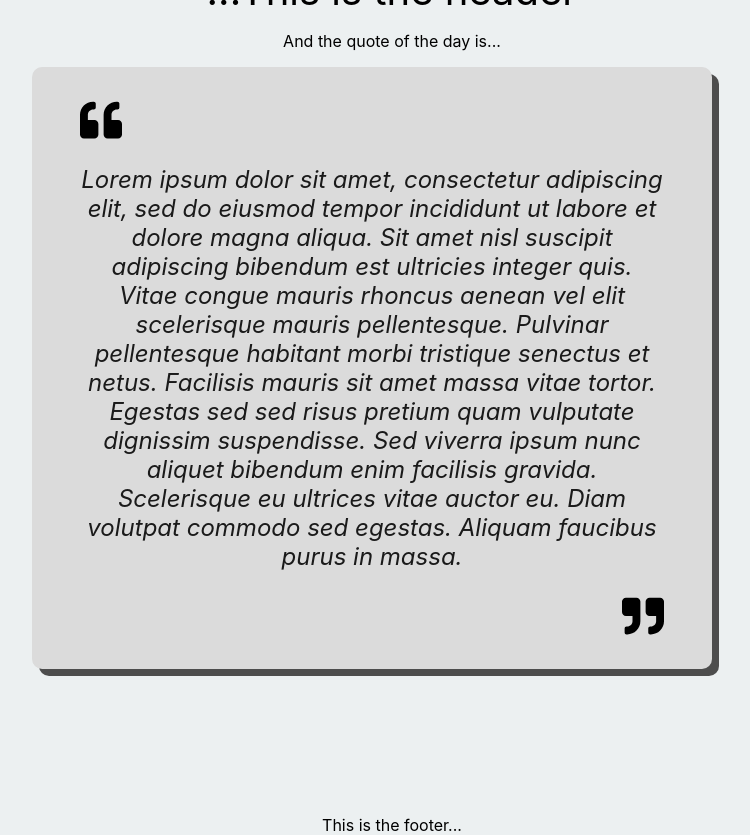
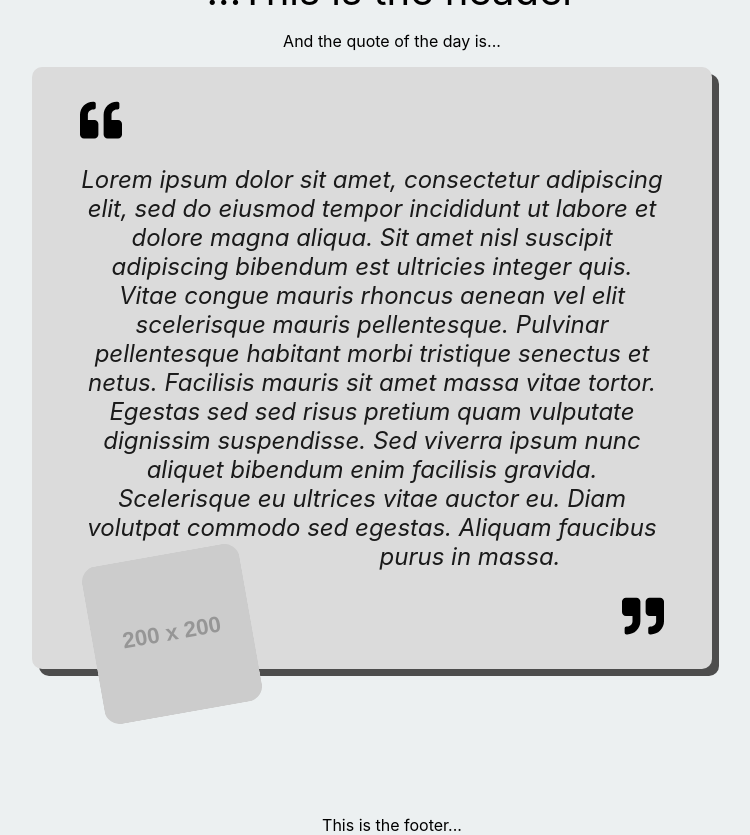
Before and after one commit to HalfMillennium/mnemo-app, a React (Create React App) app: page / in a window 1280 px wide. Shown: the whole page, without its empty margins (248-998 px from the left). Built offline with nearby package versions, Linux system fonts and the light colour scheme.

Commit message:
Introduce placeholder image on bottom-left of quote card on ShowThoughtsPage.tsx. Eventually, this will contain an image of the person searched for on the previous page. Also add note about implementing Redux to avoid an instance of prop-drilling.

```diff
--- a/src/features/styles/thoughts/QuoteCard.css
+++ b/src/features/styles/thoughts/QuoteCard.css
@@ -43,6 +43,21 @@
     flex-basis: 100%;
 }
 
+.floated-left {
+    float: left;
+    width: wrap;
+    margin: 0.75rem;
+    padding-right: 0.75rem;
+}
+
+.person-image {
+    max-width: 10rem;
+    border-radius: 1rem;
+    bottom: 0;
+    left: 0;
+    transform: rotate(-10deg);
+}
+
 @media screen and (min-width: 800px) {
     .column {
         flex: 1;
--- a/src/features/thoughts/QuoteCard.tsx
+++ b/src/features/thoughts/QuoteCard.tsx
@@ -4,13 +4,18 @@ import '../styles/thoughts/QuoteCard.css';
 
 const QUOTE_ICON_SIZE = 42;
 
-export default function ThoughtDisplay(props: {quote: string}) {
+export default function QuoteCard(props: {quote: string}) {
     const quote = props.quote;
     return (
         <>
             <div className="quote-container">
                 <div className="row qoute-left-container"><FaQuoteLeft className="pad-top-2" size={QUOTE_ICON_SIZE}/></div>
-                <p className="quote">{quote}</p>
+                <p className="quote">
+                    {quote}
+                    <div className="floated-left">
+                        <img className="person-image" src="https://via.placeholder.com/200" alt="placeholder"></img>
+                    </div>
+                </p>
                 <div className="row quote-right-container"><FaQuoteRight className="pad-bot-2" size={QUOTE_ICON_SIZE}/></div>
             </div>
         </>
--- a/src/features/thoughts/ShowThoughtsPage.tsx
+++ b/src/features/thoughts/ShowThoughtsPage.tsx
@@ -1,13 +1,13 @@
 import React from 'react'
-import ThoughtDisplay from './QuoteCard'
+import QuoteCard from './QuoteCard'
 import { EXAMPLE_QUOTE } from '../../testing/example_quote';
 
 export function ShowThoughtsPage(props: {searchTerm: string}) {
-    const searchTerm = props.searchTerm;
+    // const searchTerm = props.searchTerm; -> Use Redux for this instead of prop drilling
     return (
         <div className="container">
             <p className="preamble">And the quote of the day is...</p>
-            <ThoughtDisplay quote={EXAMPLE_QUOTE}/>
+            <QuoteCard quote={EXAMPLE_QUOTE}/>
         </div>
     )
 }
```
